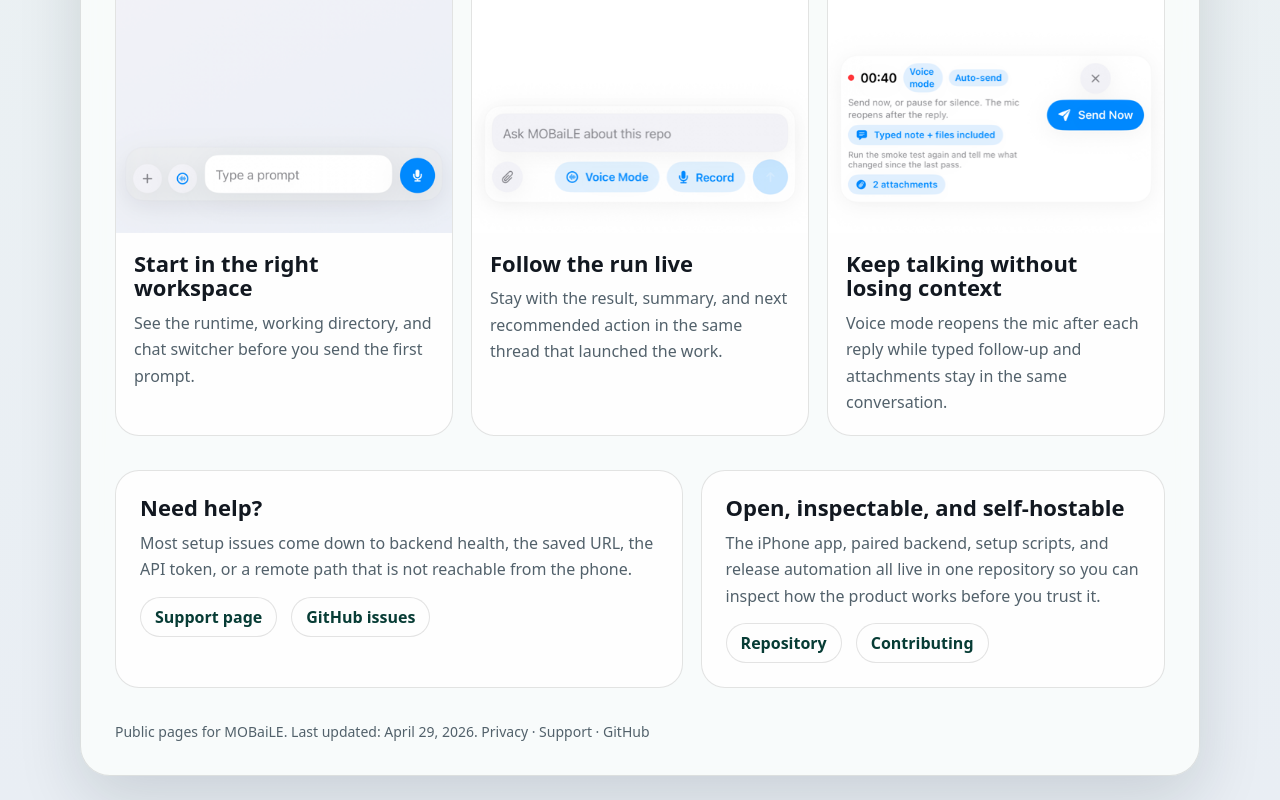
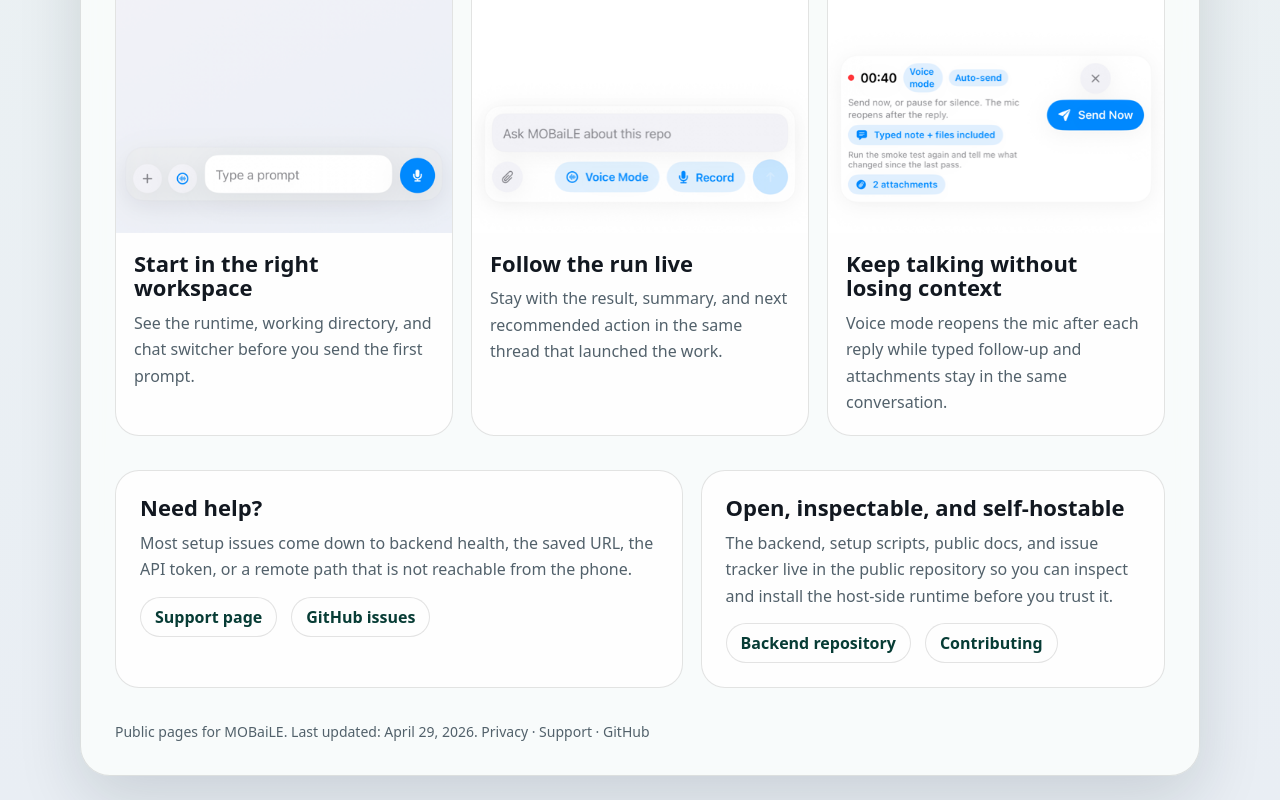
Before and after one commit to Vemundss/MOBaiLE, a website: page docs/index.html in a window 1280 px wide. Shown: the part 3449-4249 px from the top of the page. Drawn offline with Linux system fonts and the light colour scheme.

Commit message:
Fix public setup page links

```diff
--- a/docs/index.html
+++ b/docs/index.html
@@ -514,7 +514,7 @@
       <section class="section">
         <div class="split">
           <article class="panel">
-            <h3>Set it up in a few minutes</h3>
+            <h3 id="set-it-up">Set it up in a few minutes</h3>
             <p>
               The shortest path is to run the installer on the computer you want
               to control, keep the default answers, then pair the iPhone with
@@ -652,13 +652,13 @@
           <article class="panel">
             <h3>Open, inspectable, and self-hostable</h3>
             <p>
-              The iPhone app, paired backend, setup scripts, and release
-              automation all live in one repository so you can inspect how the
-              product works before you trust it.
+              The backend, setup scripts, public docs, and issue tracker live
+              in the public repository so you can inspect and install the
+              host-side runtime before you trust it.
             </p>
             <div class="footer-links">
               <a class="link-pill" href="https://github.com/Vemundss/mobaile"
-                >Repository</a
+                >Backend repository</a
               >
               <a
                 class="link-pill"
```
Also changed, not shown: docs/PUBLIC_PAGES.md (+1 -1 lines).
